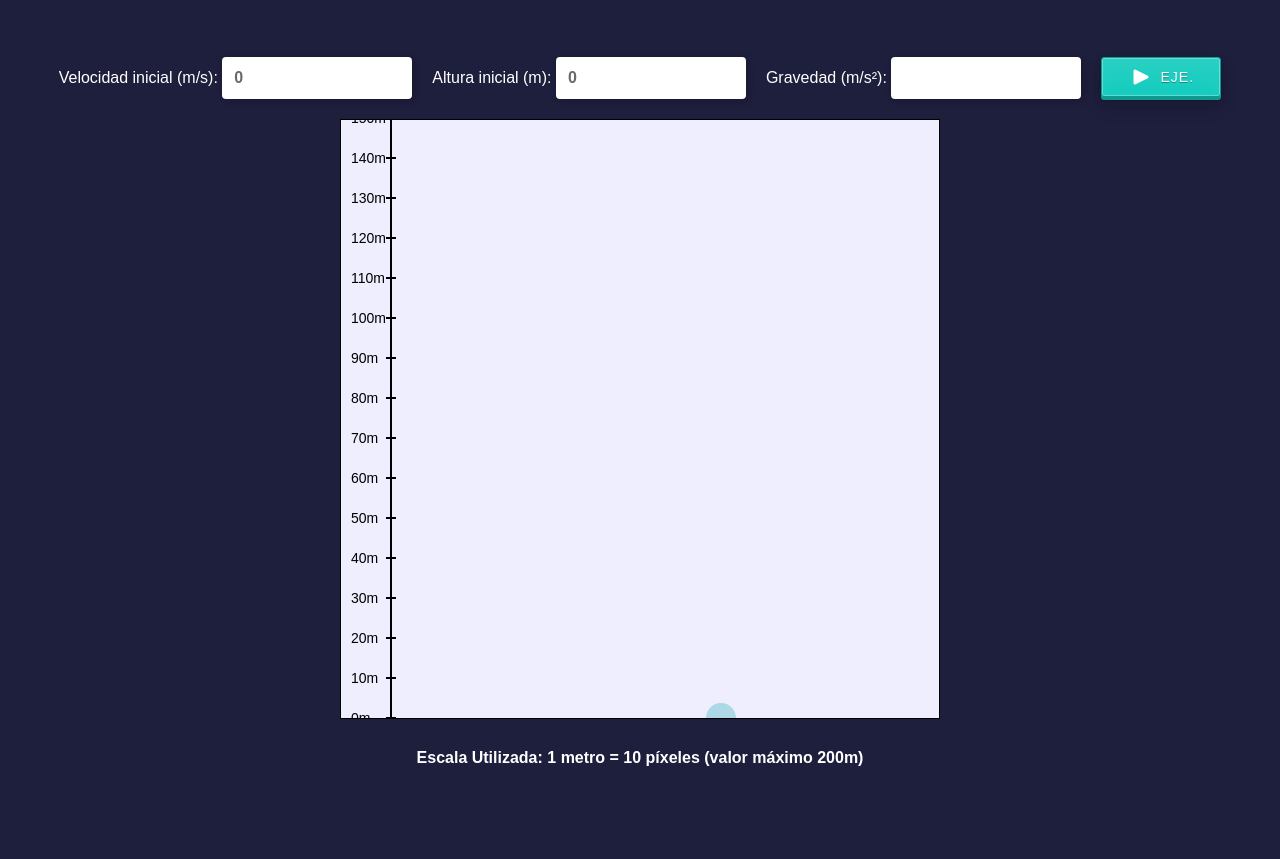
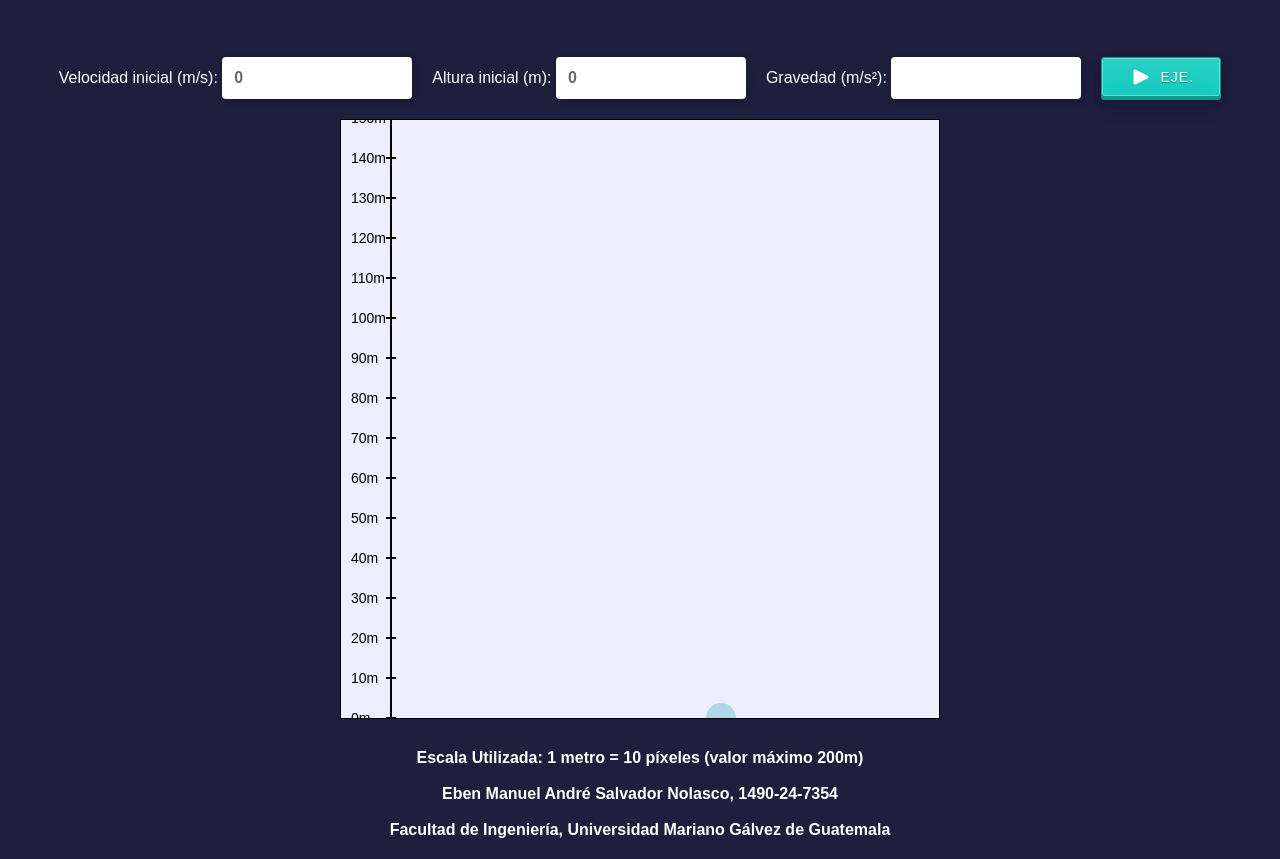
Before and after one commit to salvadorandre/Proyecto-fisica, a plain HTML site: page index.html in a window 1280 px wide. Shown: the part 134-993 px from the top of the page. Before the commit the page ends 921 px from the top, so only its background shows below. Drawn offline with Linux system fonts and the light colour scheme.

Commit message:
cambios agregados

```diff
--- a/index.html
+++ b/index.html
@@ -50,7 +50,15 @@
 
         </div>
 
-        <div class="escala">Escala Utilizada: 1 metro = 10 píxeles (valor máximo 200m)</div>
+        <div style="text-align: center;" class="escala">Escala Utilizada: 1 metro = 10 píxeles (valor máximo 200m)
+            <br>
+            <br>
+            Eben Manuel André Salvador Nolasco, 1490-24-7354
+            <br>
+            <br>
+            Facultad de Ingeniería, Universidad Mariano Gálvez de Guatemala
+
+        </div>
 
     </section>
 
```
